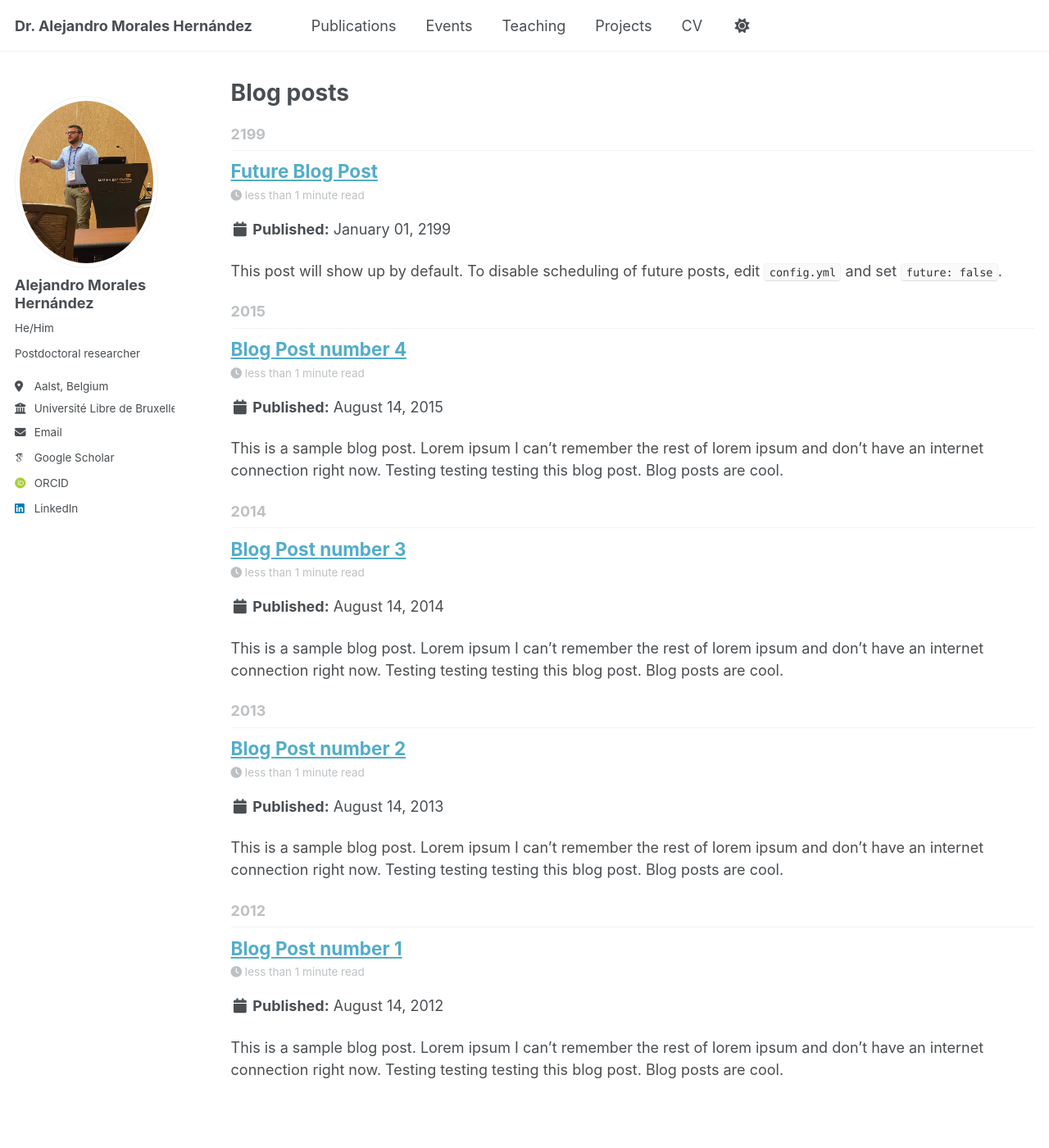
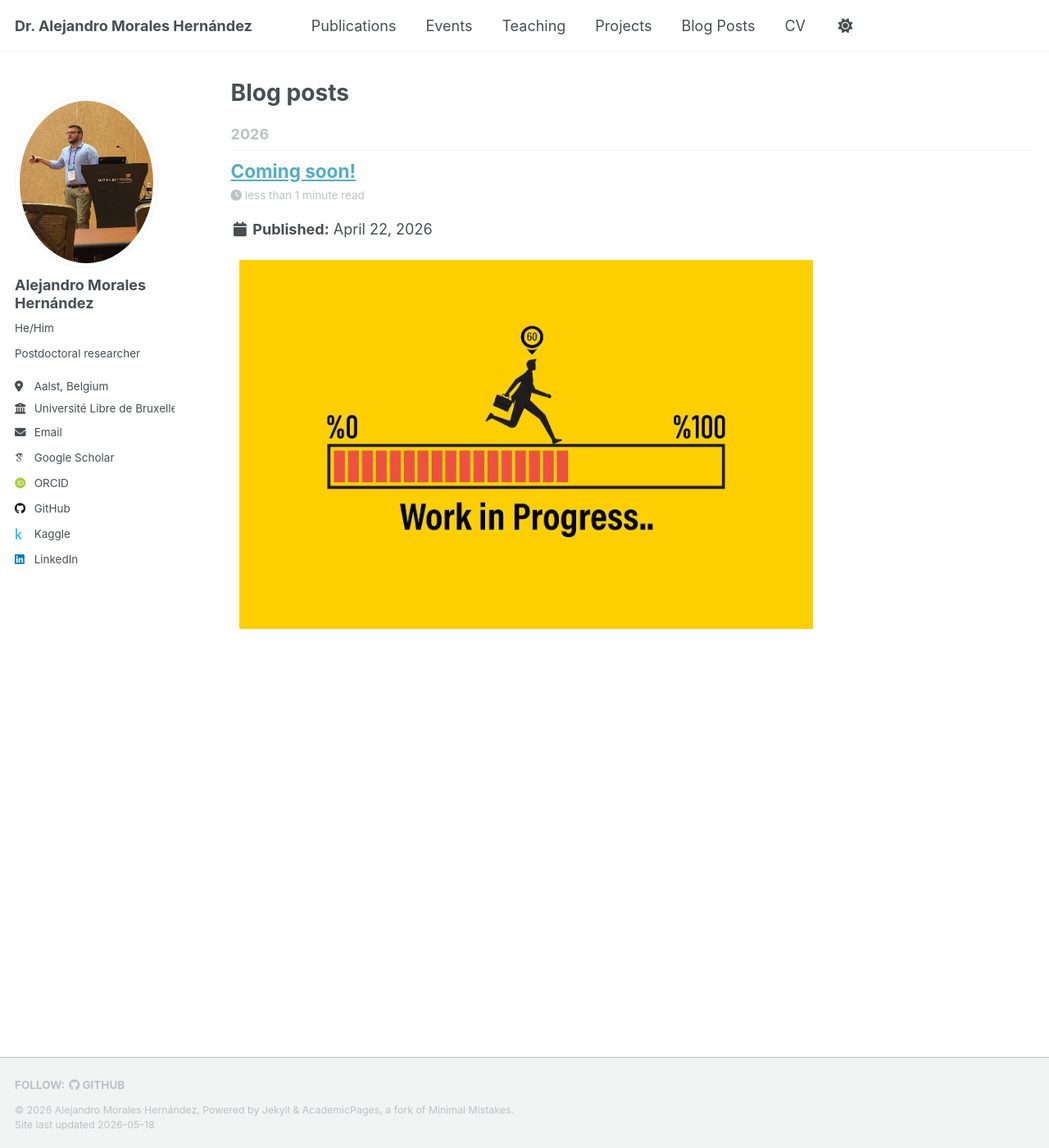
Before and after one commit to alejandro3500/alejandro3500.github.io, a Jekyll site: the page built from _pages/year-archive.html, in a window 1280 px wide and 1400 px high. Shown: the whole window at 82% size. Built offline with Jekyll 4.4.1, drawn with Linux system fonts in a browser that asks for light colours; some web fonts are replaced; a script that is not in the unit is left out.

Commit message:
Adding blogs

```diff
--- a/_config.yml
+++ b/_config.yml
@@ -47,8 +47,8 @@ author:
   bitbucket        : # Username - Update with your username on the site
   codepen          : # Username
   dribbble         : # Username
-  github           : # "academicpages"
-  kaggle           : # Username
+  github           : "alejandro3500"
+  kaggle           : "am0rales2025"
   stackoverflow    : # User number or user number and name (i.e., use "1" or "1/jeff-atwood")
 
   # Social media
@@ -91,7 +91,7 @@ publication_category:
 teaser                   :  # filename of teaser fallback teaser image placed in /images/, .e.g. "500x300.png"
 breadcrumbs              : false # true, false (default)
 words_per_minute         : 160
-future                   : true
+future                   : false
 read_more                : "disabled" # if enabled, adds "Read more" links to excerpts
 talkmap_link             : false      #change to true to add link to talkmap on talks page
 comments:
--- a/_data/navigation.yml
+++ b/_data/navigation.yml
@@ -20,8 +20,8 @@ main:
   - title: "Projects"
     url: /portfolio/
 
-  #- title: "Blog Posts"
-  #  url: /year-archive/
+  - title: "Blog Posts"
+    url: /year-archive/
 
   - title: "CV"
     url: /cv/
--- a/_posts/2012-08-14-blog-post-1.md
+++ /dev/null
@@ -1,20 +0,0 @@
----
-title: 'Blog Post number 1'
-date: 2012-08-14
-permalink: /posts/2012/08/blog-post-1/
-tags:
-  - cool posts
-  - category1
-  - category2
----
-
-This is a sample blog post. Lorem ipsum I can't remember the rest of lorem ipsum and don't have an internet connection right now. Testing testing testing this blog post. Blog posts are cool.
-
-Headings are cool
-======
-
-You can have many headings
-======
-
-Aren't headings cool?
-------
--- a/_posts/2013-08-14-blog-post-2.md
+++ /dev/null
@@ -1,20 +0,0 @@
----
-title: 'Blog Post number 2'
-date: 2013-08-14
-permalink: /posts/2013/08/blog-post-2/
-tags:
-  - cool posts
-  - category1
-  - category2
----
-
-This is a sample blog post. Lorem ipsum I can't remember the rest of lorem ipsum and don't have an internet connection right now. Testing testing testing this blog post. Blog posts are cool.
-
-Headings are cool
-======
-
-You can have many headings
-======
-
-Aren't headings cool?
-------
--- a/_posts/2014-08-14-blog-post-3.md
+++ /dev/null
@@ -1,20 +0,0 @@
----
-title: 'Blog Post number 3'
-date: 2014-08-14
-permalink: /posts/2014/08/blog-post-3/
-tags:
-  - cool posts
-  - category1
-  - category2
----
-
-This is a sample blog post. Lorem ipsum I can't remember the rest of lorem ipsum and don't have an internet connection right now. Testing testing testing this blog post. Blog posts are cool.
-
-Headings are cool
-======
-
-You can have many headings
-======
-
-Aren't headings cool?
-------
--- /dev/null
+++ b/_posts/2016-04-22-first.md
@@ -0,0 +1,11 @@
+---
+title: 'Coming soon!'
+date: 2026-04-22
+permalink: /posts/2026/04/blog-post-1/
+tags:
+  - cool posts
+  - category1
+  - category2
+---
+
+<img src="../../../../images/wip.jpg" alt="Work in progress" style="float: left; margin: 0 0 10px 10px; width: 700px;">
--- a/_posts/2199-01-01-future-post.md
+++ /dev/null
@@ -1,11 +0,0 @@
----
-title: 'Future Blog Post'
-date: 2199-01-01
-permalink: /posts/2012/08/blog-post-4/
-tags:
-  - cool posts
-  - category1
-  - category2
----
-
-This post will show up by default. To disable scheduling of future posts, edit `config.yml` and set `future: false`.
```
Also changed, not shown: _posts/2015-08-14-blog-post-4.md (deleted, +0 -20 lines), _teaching/2026-uhasselt-invited_lecture.md (+1 -1 lines), images/wip.jpg (added).
